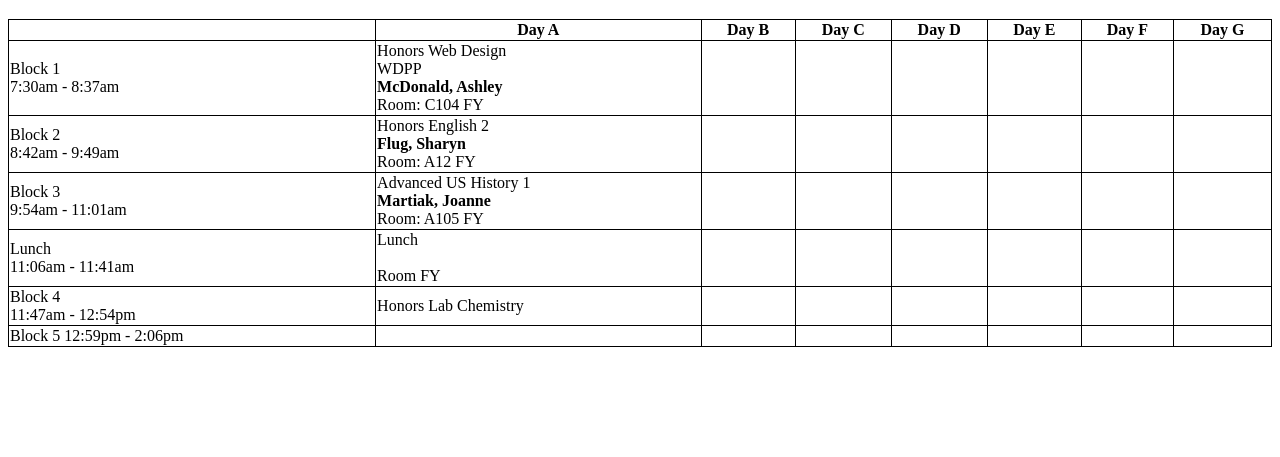
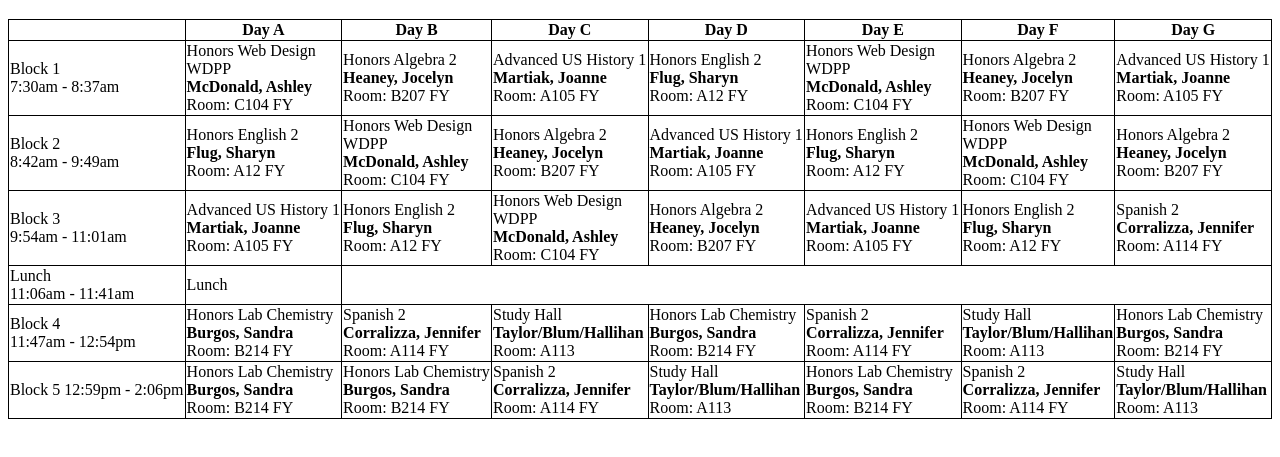
Before and after one commit to J2U0J0U7/School-Schedule, a plain HTML site: page index.html in a window 1280 px wide. Shown: the part 61-518 px from the top of the page. Drawn offline with Linux system fonts and the light colour scheme.

Commit message:
made some changes

```diff
--- a/index.html
+++ b/index.html
@@ -42,67 +42,62 @@
         <tr>
             <td>Block 1 <br> 7:30am - 8:37am</td>
             <td>Honors Web Design <br>WDPP <br><b>McDonald, Ashley</b> <br>Room: C104 FY</b></td>
-            <td></td>
-            <td></td>
-            <td></td>
-            <td></td>
-            <td></td>
-            <td></td>
+            <td>Honors Algebra 2 <br><b>Heaney, Jocelyn</b> <br>Room: B207 FY</td>
+            <td>Advanced US History 1 <br><b>Martiak, Joanne</b><br>Room: A105 FY</td>
+            <td>Honors English 2 <br><b>Flug, Sharyn</b> <br>Room: A12 FY</td>
+            <td>Honors Web Design <br>WDPP <br><b>McDonald, Ashley</b> <br>Room: C104 FY</td>
+            <td>Honors Algebra 2 <br><b>Heaney, Jocelyn</b> <br>Room: B207 FY</td>
+            <td>Advanced US History 1 <br><b>Martiak, Joanne</b><br>Room: A105 FY</td>
 
         </tr>
         <tr>
             <td>Block 2 <br> 8:42am - 9:49am</td>
             <td>Honors English 2 <br><b>Flug, Sharyn</b> <br>Room: A12 FY</td>
-            <td></td>
-            <td></td>
-            <td></td>
-            <td></td>
-            <td></td>
-            <td></td>
+            <td>Honors Web Design <br>WDPP <br><b>McDonald, Ashley</b> <br>Room: C104 FY</b></td>
+            <td>Honors Algebra 2 <br><b>Heaney, Jocelyn</b> <br>Room: B207 FY</td>
+            <td>Advanced US History 1 <br><b>Martiak, Joanne</b><br>Room: A105 FY</td>
+            <td>Honors English 2 <br><b>Flug, Sharyn</b> <br>Room: A12 FY</td>
+            <td>Honors Web Design <br>WDPP <br><b>McDonald, Ashley</b> <br>Room: C104 FY</td>
+            <td>Honors Algebra 2 <br><b>Heaney, Jocelyn</b> <br>Room: B207 FY</td>
 
         </tr>
         <tr>
             <td>Block 3 <br> 9:54am - 11:01am</td>
             <td>Advanced US History 1 <br><b>Martiak, Joanne</b><br>Room: A105 FY</td>
-            <td></td>
-            <td></td>
-            <td></td>
-            <td></td>
-            <td></td>
-            <td></td>
+            <td>Honors English 2 <br><b>Flug, Sharyn</b> <br>Room: A12 FY</td>
+            <td>Honors Web Design <br>WDPP <br><b>McDonald, Ashley</b> <br>Room: C104 FY</td>
+            <td>Honors Algebra 2 <br><b>Heaney, Jocelyn</b> <br>Room: B207 FY</td>
+            <td>Advanced US History 1 <br><b>Martiak, Joanne</b><br>Room: A105 FY</td>
+            <td>Honors English 2 <br><b>Flug, Sharyn</b> <br>Room: A12 FY</td>
+            <td>Spanish 2 <br><b>Corralizza, Jennifer</b> <br>Room: A114 FY</td>
 
         </tr>
         <tr>
             <td>Lunch <br>11:06am - 11:41am</td>
-            <td>Lunch <br><br>Room  FY</td>
-            <td></td>
-            <td></td>
-            <td></td>
-            <td></td>
-            <td></td>
-            <td></td>
+            <td><Colspan "7"></Colspan>Lunch
+
 
         </tr>
         <tr>
             <td>Block 4 <br>11:47am - 12:54pm</td>
-            <td>Honors Lab Chemistry <br><b></b></td>
-            <td></td>
-            <td></td>
-            <td></td>
-            <td></td>
-            <td></td>
-            <td></td>
+            <td>Honors Lab Chemistry <br><b>Burgos, Sandra</b><br>Room: B214 FY</td>
+            <td>Spanish 2 <br><b>Corralizza, Jennifer</b> <br>Room: A114 FY</td>
+            <td>Study Hall <br><b>Taylor/Blum/Hallihan</b><br>Room: A113</td>
+            <td>Honors Lab Chemistry <br><b>Burgos, Sandra</b><br>Room: B214 FY</td>
+            <td>Spanish 2 <br><b>Corralizza, Jennifer</b> <br>Room: A114 FY</td>
+            <td>Study Hall <br><b>Taylor/Blum/Hallihan</b><br>Room: A113</td>
+            <td>Honors Lab Chemistry <br><b>Burgos, Sandra</b><br>Room: B214 FY</td>
 
         </tr>
         <tr>
             <td>Block 5 12:59pm - 2:06pm</td>
-            <td></td>
-            <td></td>
-            <td></td>
-            <td></td>
-            <td></td>
-            <td></td>
-            <td></td>
+            <td>Honors Lab Chemistry <br><b>Burgos, Sandra</b><br>Room: B214 FY</td>
+            <td>Honors Lab Chemistry <br><b>Burgos, Sandra</b><br>Room: B214 FY</td>
+            <td>Spanish 2 <br><b>Corralizza, Jennifer</b> <br>Room: A114 FY</td>
+            <td>Study Hall <br><b>Taylor/Blum/Hallihan</b><br>Room: A113</td>
+            <td>Honors Lab Chemistry <br><b>Burgos, Sandra</b><br>Room: B214 FY</td>
+            <td>Spanish 2 <br><b>Corralizza, Jennifer</b> <br>Room: A114 FY</td>
+            <td>Study Hall <br><b>Taylor/Blum/Hallihan</b><br>Room: A113</td>
 
         </tr>
 </body>
```
